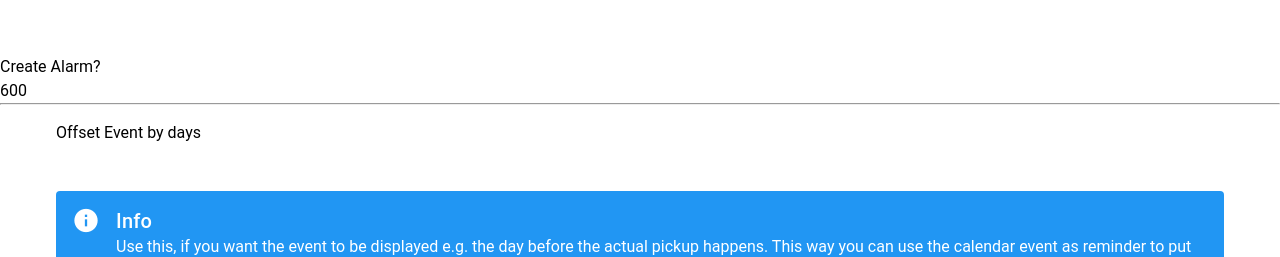
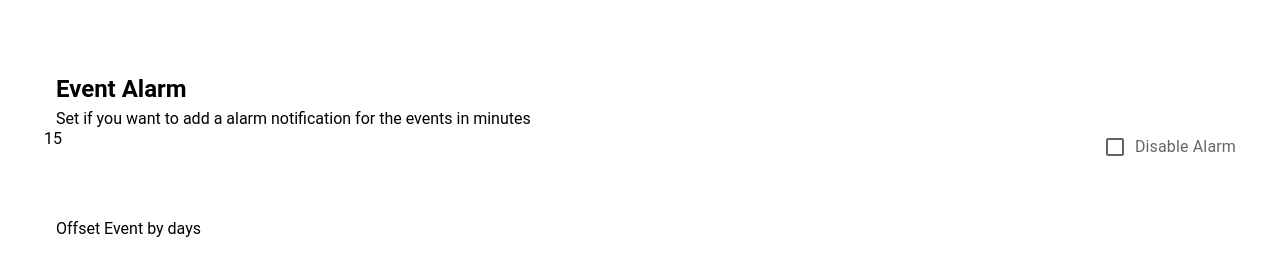
Before and after one commit to pano9000/aws-stuttgart-pickup-dates-service, a Nuxt app: page /ICalGenerator in a window 1280 px wide. Shown: the part 383-640 px from the top of the page. Built offline with nearby package versions, Linux system fonts and the light colour scheme.

Commit message:
(pages/ICalGenerator): alarms -> set more usuable defaults and option to disable it

```diff
--- a/pages/ICalGenerator.vue
+++ b/pages/ICalGenerator.vue
@@ -44,10 +44,25 @@
     </v-row>
   </v-container>
 
-  <p>Create Alarm?</p>
-  {{ formatOptions.alarm }}
+  <v-container>
+    <h2>Event Alarm</h2>
+    <p>Set if you want to add a alarm notification for the events in minutes</p>
+    <v-row>
+      <v-input>
+          <input
+            type="number"
+            min="0"
+            max="999999"
+            step="15"
+            label="Show Alarm Before Event"
+            v-model.lazy="formatOptions.alarm"
+            :disabled="disabledAlarm"
+          >
+      </v-input>
 
-  <hr>
+      <v-checkbox label="Disable Alarm" v-model="disabledAlarm"></v-checkbox>
+    </v-row>
+  </v-container>
   <v-container>
     <p>Offset Event by days</p>
     <v-input
@@ -102,11 +117,13 @@
     type: ["residual","organic","paper","recycle"],
     startTime: "06:30",
     endTime: "07:00",
-    alarm: 600,
+    alarm: 15,
     allDay: undefined,
     offsetEvent: undefined,
     customSummary: undefined
   });
+
+  const disabledAlarm = ref<boolean>(false);
 
   const icalUrl = computed( () => {
     const urlParams = new URLSearchParams([
@@ -120,7 +137,7 @@
       ["startTime", formatOptions.value.startTime],
       ["endTime", formatOptions.value.endTime],
       ["allDay", formatOptions.value.allDay],
-      ["alarm", formatOptions.value.alarm],
+      ["alarm", (disabledAlarm.value) ? undefined : formatOptions.value.alarm || 0 * 60],
       ["offsetEvent", formatOptions.value.offsetEvent],
       ["customSummary", formatOptions.value.customSummary],
       ["type", formatOptions.value.type?.join(",")]
```
